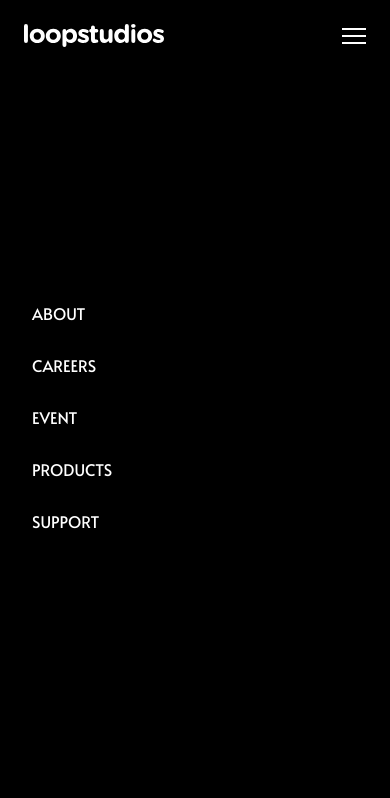
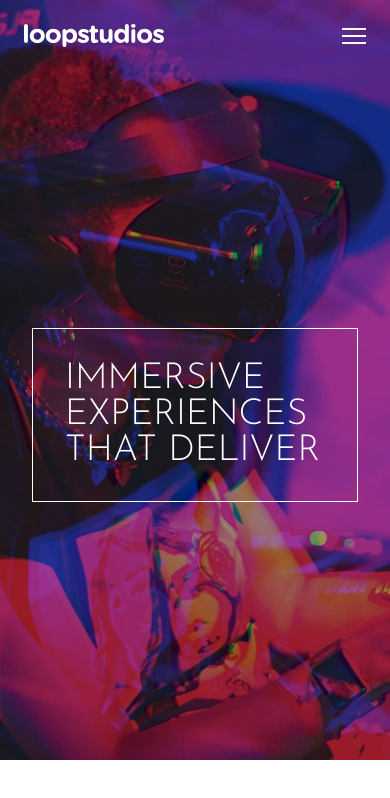
Before and after one commit to realkevinbrian/loopstudios-landing-page, a React (Create React App) app: page / in a window 390 px wide. Shown: the top 798 px of the page. Built offline with nearby package versions, Linux system fonts and the light colour scheme.

Commit message:
Navbar Now responsive on Mobile Devices

```diff
--- a/src/Components/Navbar/List.js
+++ b/src/Components/Navbar/List.js
@@ -1,15 +1,13 @@
 import React from "react";
 import { ListWrapper } from "./Styled";
 
-function List() {
+function List({ open }) {
   const items = ["About", "careers", "event", "products", "support"];
   return (
-    <ListWrapper className="hoverEffect">
+    <ListWrapper className="hoverEffect" open={open}>
       {items.map((item) => (
-        <div>
-          <a href="/" key={item}>
-            {item}
-          </a>
+        <div key={item}>
+          <a href="/">{item}</a>
           <span></span>
         </div>
       ))}
--- a/src/Components/Navbar/Styled.js
+++ b/src/Components/Navbar/Styled.js
@@ -10,7 +10,7 @@ export const NavbarWrapper = styled.div`
   }
 
   @media (max-width: 600px) {
-    .StateButtons.open {
+    .StateButtons.openMenu {
       display: flex;
       position: relative;
       z-index: 10;
@@ -41,14 +41,15 @@ export const Wrapper = styled.div`
 
 export const ListWrapper = styled.div`
   color: white;
-  display: flex;
   flex-direction: row;
   align-items: center;
   gap: 20px;
   text-transform: capitalize;
-
+  transition: all 0.5s linear;
+  display: flex;
 
   @media (max-width: 600px) {
+    display: ${({ open }) => (open ? "flex" : "none")};
     position: fixed;
     top: 0;
     background-color: black;
@@ -59,7 +60,7 @@ export const ListWrapper = styled.div`
     place-content: center;
     align-items: start;
     text-transform: uppercase;
-    padding:0 2rem;
+    padding: 0 2rem;
   }
 `;
 
--- a/src/Components/Navbar/index.js
+++ b/src/Components/Navbar/index.js
@@ -1,21 +1,33 @@
-import React from "react";
+import React, { useState } from "react";
 import { Wrapper, NavbarWrapper, StateButtons } from "./Styled";
 import logo from "../../Assets/images/logo.svg";
 import List from "./List";
 import closeBtn from "../../Assets/images/icon-close.svg";
 import openBtn from "../../Assets/images/icon-hamburger.svg";
 
-function index() {
+function Navbar() {
+  const [open, setOpen] = useState(false);
+
   return (
     <NavbarWrapper>
       <Wrapper>
         <img id="logo" src={logo} alt="media" />
-        <img className=" StateButtons" src={closeBtn} alt="closebutton" />
-        <img className=" StateButtons open" src={openBtn} alt="openbutton" />
+        <img
+          className={`StateButtons ${open && "openMenu"}`}
+          onClick={() => setOpen(false)}
+          src={closeBtn}
+          alt="closebutton"
+        />
+        <img
+          className={`StateButtons ${!open && "openMenu"}`}
+          onClick={() => setOpen(true)}
+          src={openBtn}
+          alt="openbutton"
+        />
       </Wrapper>
-      <List />
+      <List open={open}/>
     </NavbarWrapper>
   );
 }
 
-export default index;
+export default Navbar;
```
